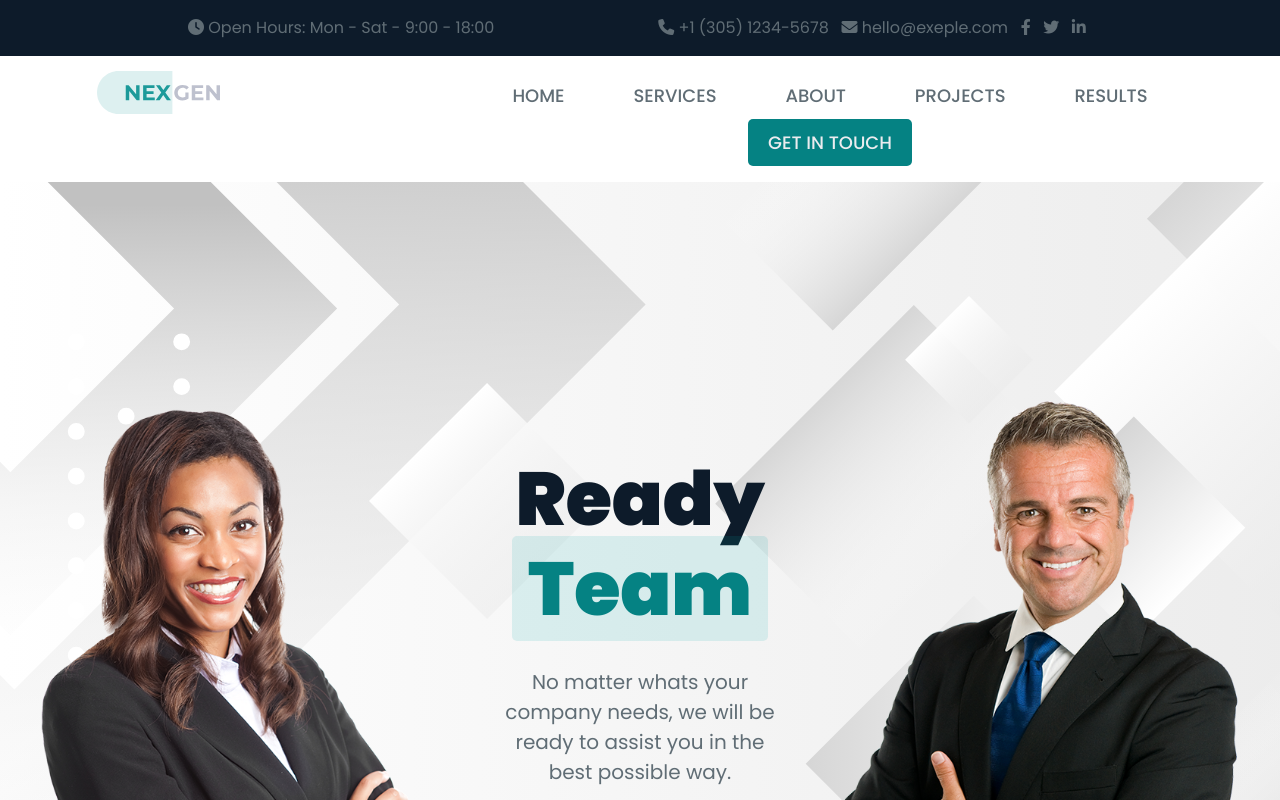
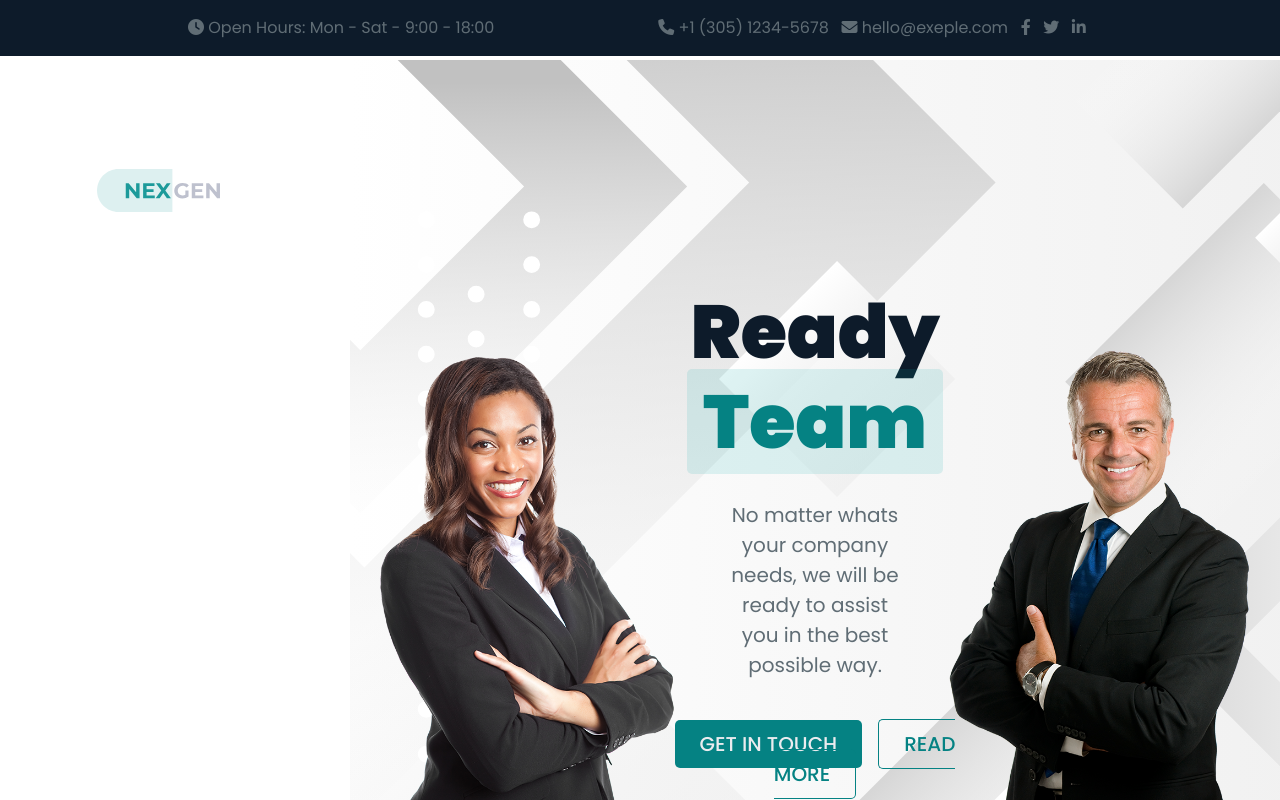
Before and after one commit to FabioCostantino84/proj-html-vuejs, a Vue app: page / in a window 1280 px wide. Shown: the top 800 px of the page. Built offline with nearby package versions, Linux system fonts and the light colour scheme.

Commit message:
add position header in jumbotron

```diff
--- a/src/components/HeaderBottom.vue
+++ b/src/components/HeaderBottom.vue
@@ -11,7 +11,7 @@ export default {
 </script>
 
 <template>
-    <div class="container bg-transparent position-relative">
+    <div class="container bg-transparent">
         <div class="row">
             <div class="col-4">
                 <img src="../assets/svg/svg-7.svg" class="" alt="">
@@ -34,10 +34,11 @@ export default {
 <style lang="scss" scoped>
 @use '../assets/scss/partials/variables' as *;
 
-/* .container{
-    top: 60px;
-    left: 350px;
-} */
+.container{
+    position: relative;
+    top: 98px
+
+}
 
 img {
     padding: 15px 40px 15px 15px;
--- a/src/components/MainJubotron.vue
+++ b/src/components/MainJubotron.vue
@@ -46,6 +46,9 @@ export default {
     background-image: url(../assets/svg/sfondo.svg);
     background-size: cover;
     height: 955px;
+    position: absolute;
+    top: 60px;
+    left: 350px;
 }
 .second_img {
     background-repeat: no-repeat;
```
